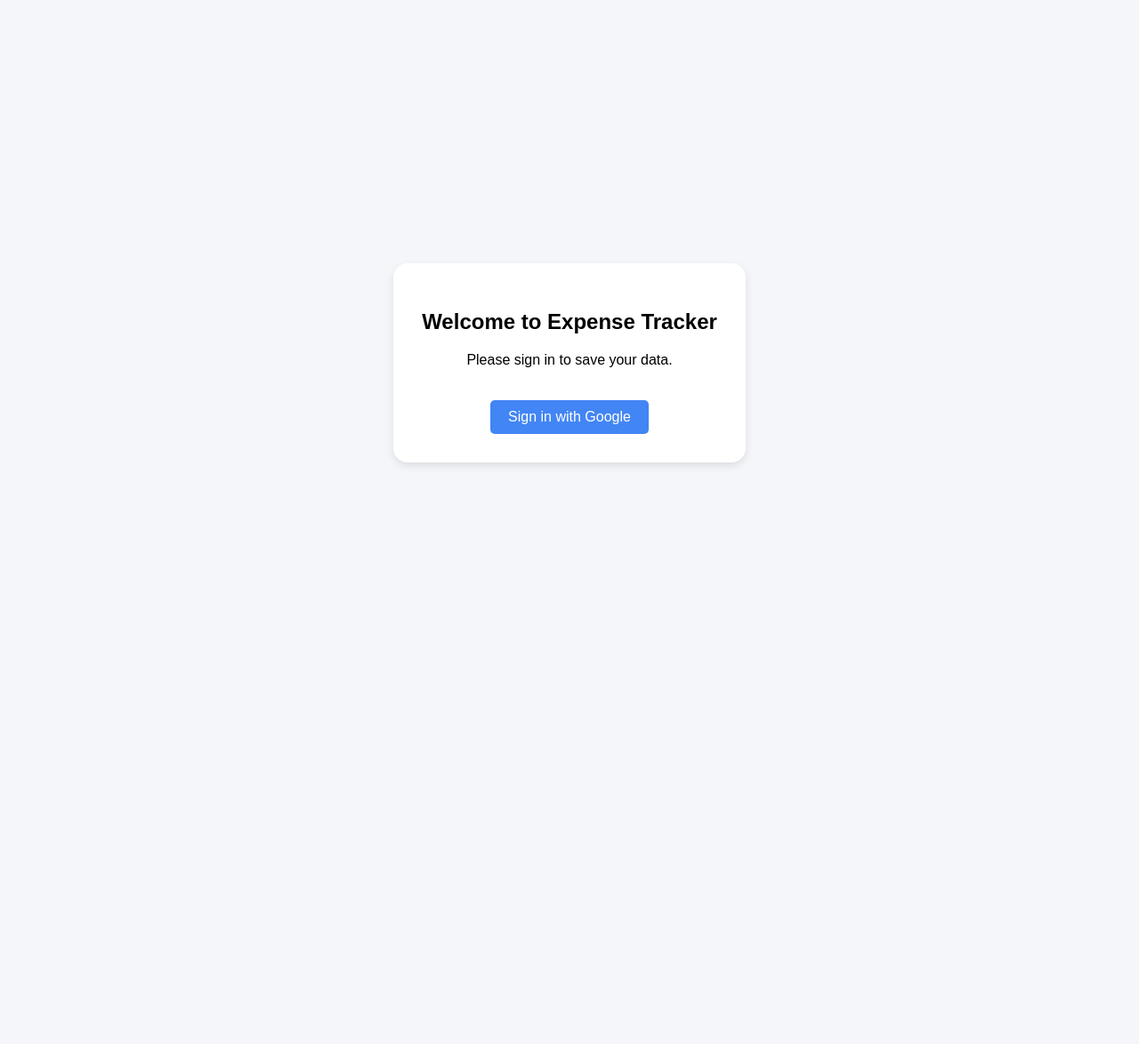
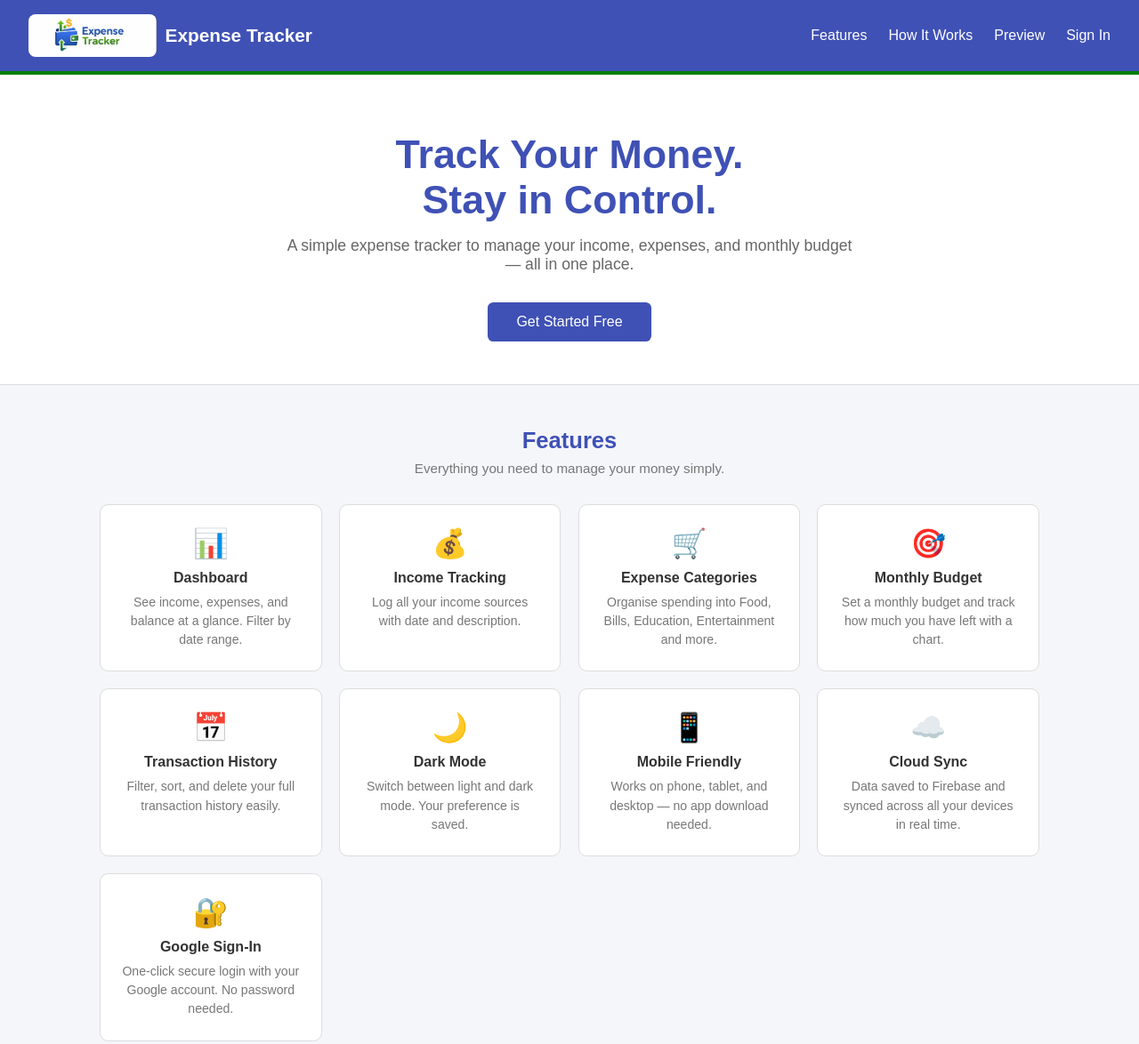
Before and after one commit to AlpeshCoder11/Expense-Tracker, a plain HTML site: page login.html in a window 1280 px wide. Shown: the whole page at 89% size. Before the commit the page ends 816 px from the top, so only its background shows below. Drawn offline with Linux system fonts and the light colour scheme.

Commit message:
make landing page good design

```diff
--- /dev/null
+++ b/login.css
@@ -0,0 +1,191 @@
+        * {
+            margin: 0;
+            padding: 0;
+            box-sizing: border-box;
+        }
+
+        body {
+            font-family: Arial, sans-serif;
+            background: #f5f6fa;
+            color: #333;
+        }
+
+
+        nav {
+            background: #3f51b5;
+            border-bottom: 0.3rem solid green;
+        }
+
+        .navbar {
+            display: flex;
+            align-items: center;
+            justify-content: space-between;
+            padding: 1rem 2rem;
+        }
+
+        .logo {
+            display: flex;
+            align-items: center;
+            gap: 0.6rem;
+        }
+
+        .logo img {
+            height: 3rem;
+            width: 9rem;
+            border-radius: 0.5rem;
+            object-fit: cover;
+        }
+
+        .logo-text {
+            color: white;
+            font-size: 1.3rem;
+            font-weight: 700;
+        }
+
+        .nav-links {
+            display: flex;
+            gap: 1.5rem;
+            list-style: none;
+        }
+
+        .nav-links a {
+            color: white;
+            text-decoration: none;
+            font-size: 1rem;
+            font-weight: 500;
+        }
+
+        .nav-links a:hover {
+            text-decoration: underline;
+        }
+
+        .hamburger {
+            display: none;
+            background: none;
+            border: none;
+            color: white;
+            font-size: 1.8rem;
+            cursor: pointer;
+        }
+
+        .mobile-nav {
+            display: none;
+            flex-direction: column;
+            background: #3f51b5;
+            padding: 0.5rem 2rem 1rem;
+            gap: 0.8rem;
+        }
+
+        .mobile-nav a {
+            color: white;
+            text-decoration: none;
+            font-size: 1rem;
+            border-bottom: 0.06rem solid rgba(255,255,255,0.2);
+            padding-bottom: 0.5rem;
+        }
+
+        .mobile-nav.open {
+            display: flex;
+        }
+
+
+        .hero {
+            text-align: center;
+            padding: 4rem 2rem 3rem;
+            background: white;
+            border-bottom: 0.1rem solid #ddd;
+        }
+
+        .hero h1 {
+            font-size: clamp(1.8rem, 5vw, 2.8rem);
+            color: #3f51b5;
+            margin-bottom: 1rem;
+        }
+
+        .hero p {
+            font-size: 1.1rem;
+            color: #666;
+            max-width: 40rem;
+            margin: 0 auto 2rem;
+        }
+
+        .hero-btn {
+            background: #3f51b5;
+            color: white;
+            border: none;
+            padding: 0.8rem 2rem;
+            font-size: 1rem;
+            border-radius: 0.4rem;
+            cursor: pointer;
+            text-decoration: none;
+            display: inline-block;
+        }
+
+        .hero-btn:hover {
+            background: #2c3e9e;
+        }
+
+
+        .section-title {
+            text-align: center;
+            font-size: 1.6rem;
+            color: #3f51b5;
+            margin-bottom: 0.5rem;
+        }
+
+        .section-sub {
+            text-align: center;
+            color: #777;
+            margin-bottom: 2rem;
+            font-size: 0.95rem;
+        }
+
+
+        #features {
+            padding: 3rem 2rem;
+            max-width: 70rem;
+            margin: 0 auto;
+        }
+
+        .features-grid {
+            display: grid;
+            grid-template-columns: repeat(auto-fit, minmax(14rem, 1fr));
+            gap: 1.2rem;
+        }
+
+        .feature-card {
+            background: white;
+            border: 0.1rem solid #ddd;
+            border-radius: 0.6rem;
+            padding: 1.5rem;
+            text-align: center;
+        }
+
+        .feature-card:hover {
+            border-color: #3f51b5;
+        }
+
+        .feature-icon {
+            font-size: 2rem;
+            margin-bottom: 0.7rem;
+        }
+
+        .feature-card h3 {
+            font-size: 1rem;
+            color: #333;
+            margin-bottom: 0.5rem;
+        }
+
+        .feature-card p {
+            font-size: 0.88rem;
+            color: #777;
+            line-height: 1.5;
+        }
+
+
+
+        @media (max-width: 600px) {
+            .nav-links  { display: none; }
+            .hamburger  { display: block; }
+            .navbar     { padding: 0.8rem 1.2rem; }
+        }
--- a/login.html
+++ b/login.html
@@ -3,47 +3,102 @@
 <head>
     <meta charset="UTF-8">
     <meta name="viewport" content="width=device-width, initial-scale=1.0">
-    <title>Login - Expense Tracker</title>
-    <style>
-        body {
-            font-family: Arial, sans-serif;
-            display: flex;
-            justify-content: center;
-            align-items: center;
-            height: 100vh;
-            background-color: #f5f6fa;
-            flex-direction: column;
-        }
-        .login-card {
-            background: white;
-            padding: 2rem;
-            border-radius: 1rem;
-            box-shadow: 0 4px 10px rgba(0,0,0,0.1);
-            text-align: center;
-        }
-        button {
-            background-color: #4285F4; /* Google Blue */
-            color: white;
-            padding: 10px 20px;
-            border: none;
-            border-radius: 5px;
-            font-size: 1rem;
-            cursor: pointer;
-            margin-top: 20px;
-        }
-        button:hover { background-color: #357ae8; }
-    </style>
+    <title>Expense Tracker</title>
+   <link rel="stylesheet" href="login.css">
 </head>
 <body>
 
-    <div class="login-card">
-        <h2>Welcome to Expense Tracker</h2>
-        <p>Please sign in to save your data.</p>
-        <button onclick="loginGoogle()">Sign in with Google</button>
+
+<nav>
+    <div class="navbar">
+        <div class="logo">
+            <img src="logo.jpeg" alt="logo">
+            <span class="logo-text">Expense Tracker</span>
+        </div>
+        <ul class="nav-links">
+            <li><a href="#features">Features</a></li>
+            <li><a href="#howitwork">How It Works</a></li>
+            <li><a href="#screenshot">Preview</a></li>
+            <li><a href="#contactus">Sign In</a></li>
+        </ul>
+        <button class="hamburger" id="hamburger">☰</button>
     </div>
-
-    <script type="module" src="firebase.js"></script>
+    <div class="mobile-nav" id="mobileNav">
+        <a href="#features">Features</a>
+        <a href="#howitwork">How It Works</a>
+        <a href="#screenshot">Preview</a>
+        <a href="#contactus">Sign In</a>
+    </div>
+</nav>
 
 
+<div class="hero">
+    <h1>Track Your Money.<br>Stay in Control.</h1>
+    <p>A simple expense tracker to manage your income, expenses, and monthly budget — all in one place.</p>
+    <a href="javascript:void(0)" onclick="loginGoogle()" class="hero-btn">Get Started Free</a>
+</div>
+
+
+<section id="features">
+    <h2 class="section-title">Features</h2>
+    <p class="section-sub">Everything you need to manage your money simply.</p>
+
+    <div class="features-grid">
+        <div class="feature-card">
+            <div class="feature-icon">📊</div>
+            <h3>Dashboard</h3>
+            <p>See income, expenses, and balance at a glance. Filter by date range.</p>
+        </div>
+        <div class="feature-card">
+            <div class="feature-icon">💰</div>
+            <h3>Income Tracking</h3>
+            <p>Log all your income sources with date and description.</p>
+        </div>
+        <div class="feature-card">
+            <div class="feature-icon">🛒</div>
+            <h3>Expense Categories</h3>
+            <p>Organise spending into Food, Bills, Education, Entertainment and more.</p>
+        </div>
+        <div class="feature-card">
+            <div class="feature-icon">🎯</div>
+            <h3>Monthly Budget</h3>
+            <p>Set a monthly budget and track how much you have left with a chart.</p>
+        </div>
+        <div class="feature-card">
+            <div class="feature-icon">📅</div>
+            <h3>Transaction History</h3>
+            <p>Filter, sort, and delete your full transaction history easily.</p>
+        </div>
+        <div class="feature-card">
+            <div class="feature-icon">🌙</div>
+            <h3>Dark Mode</h3>
+            <p>Switch between light and dark mode. Your preference is saved.</p>
+        </div>
+        <div class="feature-card">
+            <div class="feature-icon">📱</div>
+            <h3>Mobile Friendly</h3>
+            <p>Works on phone, tablet, and desktop — no app download needed.</p>
+        </div>
+        <div class="feature-card">
+            <div class="feature-icon">☁️</div>
+            <h3>Cloud Sync</h3>
+            <p>Data saved to Firebase and synced across all your devices in real time.</p>
+        </div>
+        <div class="feature-card">
+            <div class="feature-icon">🔐</div>
+            <h3>Google Sign-In</h3>
+            <p>One-click secure login with your Google account. No password needed.</p>
+        </div>
+    </div>
+</section>
+
+<script>
+    document.getElementById('hamburger').addEventListener('click', function () {
+        document.getElementById('mobileNav').classList.toggle('open');
+    });
+
+
+</script>
+<script type="module" src="firebase.js"></script>
 </body>
 </html>
```
